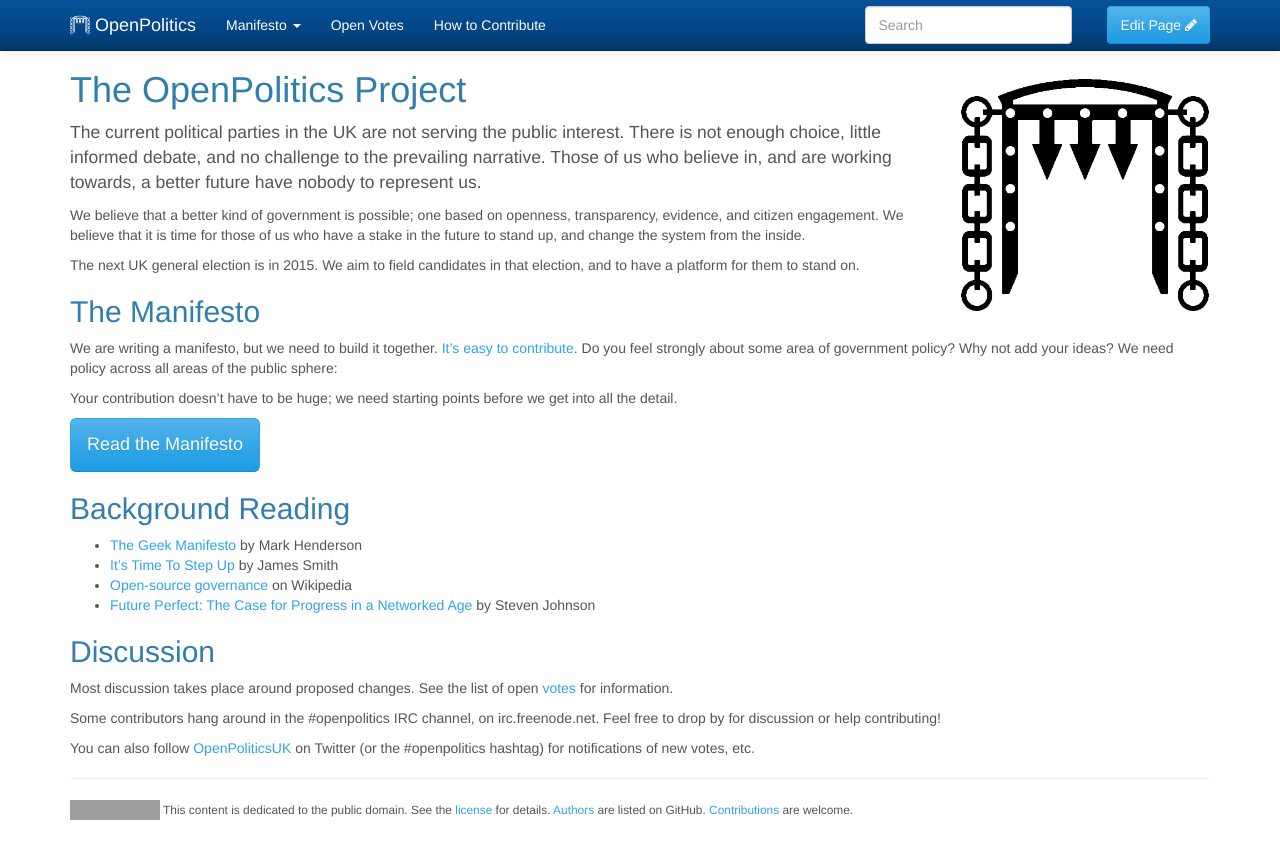
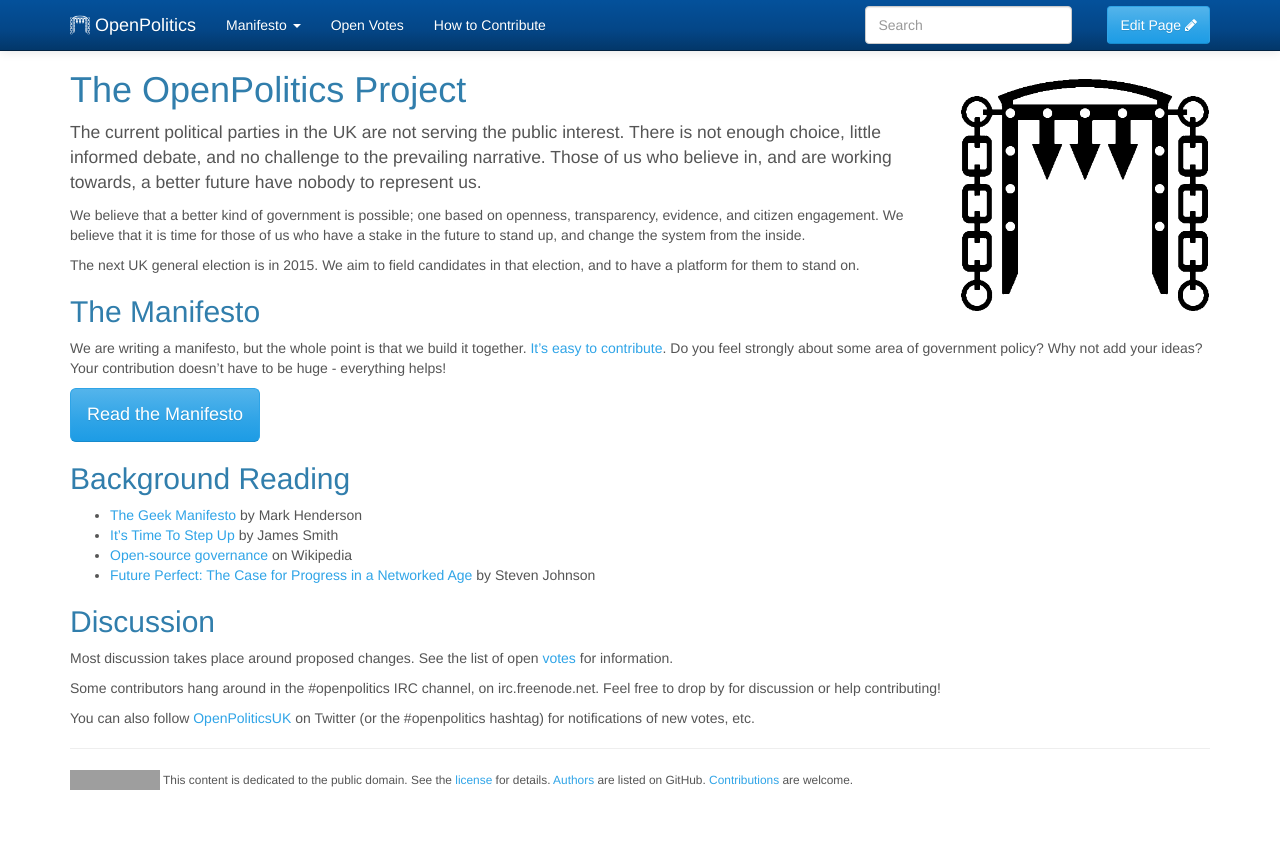
Before and after one commit to openpolitics/manifesto, a Jekyll site: the page built from index.md, in a window 1280 px wide. Shown: the top 859 px of the page. Built offline with Jekyll 4.4.1, drawn with Linux system fonts in a browser that asks for light colours; grey boxes are pictures that could not be loaded.

Commit message:
minor change to manifesto contribution sentence on homepage

```diff
--- a/index.md
+++ b/index.md
@@ -11,9 +11,7 @@ The next UK general election is in 2015. We aim to field candidates in that elec
 
 ## The Manifesto
 
-We are writing a manifesto, but we need to build it together. [It's easy to contribute](contributing.html). Do you feel strongly about some area of government policy? Why not add your ideas? We need policy across all areas of the public sphere:
-
-Your contribution doesn't have to be huge; we need starting points before we get into all the detail.
+We are writing a manifesto, but the whole point is that we build it together. [It's easy to contribute](contributing.html). Do you feel strongly about some area of government policy? Why not add your ideas? Your contribution doesn't have to be huge - everything helps!
 
 <a href='manifesto' class='btn btn-primary btn-lg'>Read the Manifesto</a>
 
```
